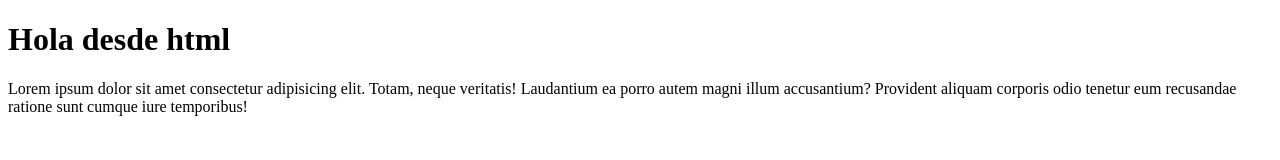
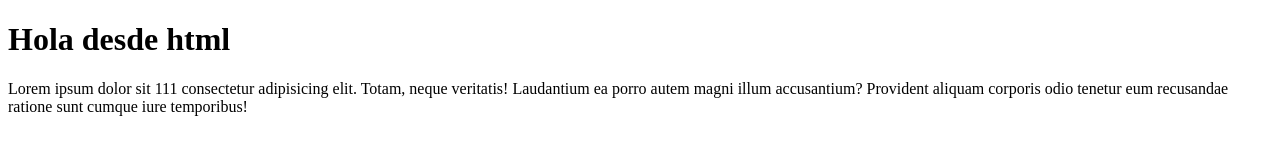
Before and after one commit to Alejo2p/ejemplo-git, a plain HTML site: page Index.html in a window 1280 px wide. Drawn offline with Linux system fonts and the light colour scheme.

Commit message:
agregue unos en el parrafo

```diff
--- a/Index.html
+++ b/Index.html
@@ -7,6 +7,6 @@
 </head>
 <body>
     <h1>Hola desde html</h1>
-    <p>Lorem ipsum dolor sit amet consectetur adipisicing elit. Totam, neque veritatis! Laudantium ea porro autem magni illum accusantium? Provident aliquam corporis odio tenetur eum recusandae ratione sunt cumque iure temporibus!</p>
+    <p>Lorem ipsum dolor sit 111 consectetur adipisicing elit. Totam, neque veritatis! Laudantium ea porro autem magni illum accusantium? Provident aliquam corporis odio tenetur eum recusandae ratione sunt cumque iure temporibus!</p>
 </body>
 </html>
```
